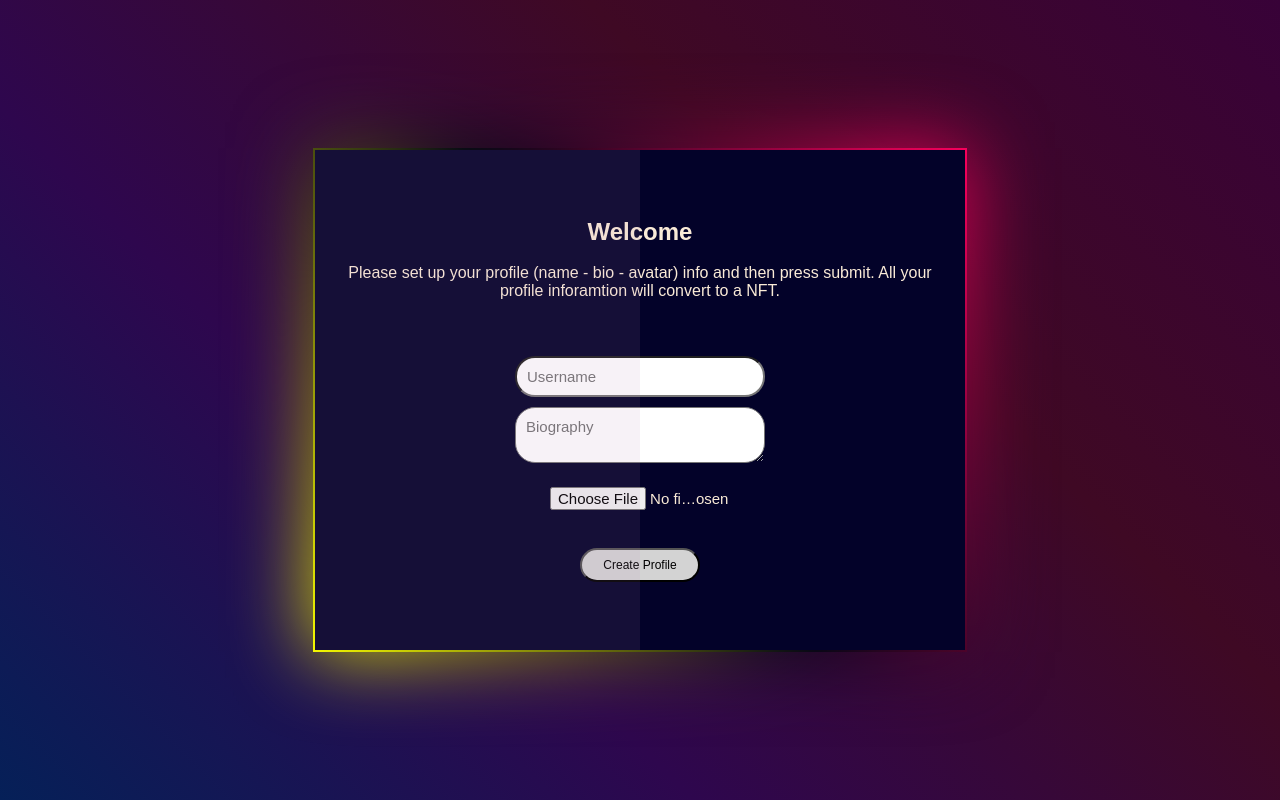
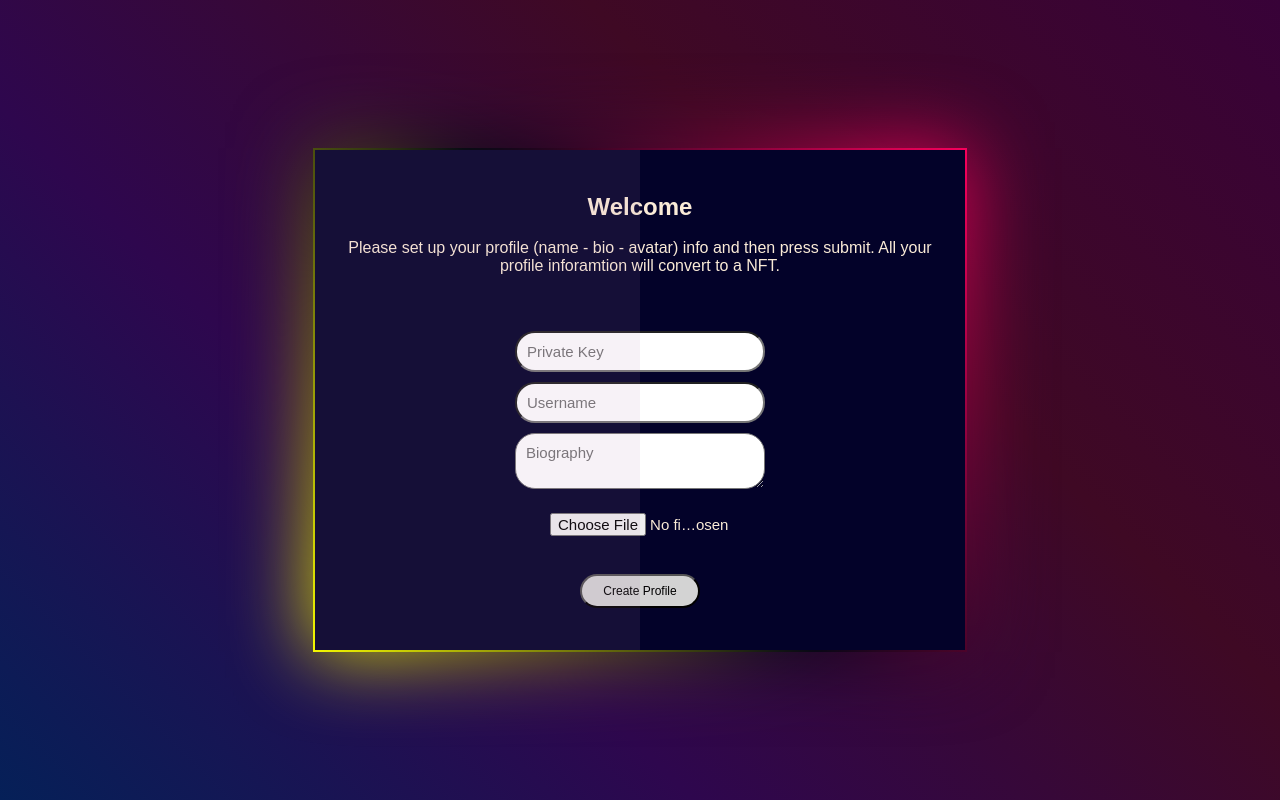
Before and after one commit to Sajad-Salehi/Realtime_Chat_DApp, a Flask app: template src/templates/newUser.html in a window 1280 px wide. Run offline with Flask 2, Linux system fonts and the light colour scheme; the template is opened without the code that fills it, so the values that code supplies are empty; some libraries are stand-ins or nearby versions.

Commit message:
fixed new user section

```diff
--- a/src/templates/newUser.html
+++ b/src/templates/newUser.html
@@ -16,11 +16,14 @@
         <div class="content">
             <h2>Welcome</h2><br>
             <p>Please set up your profile (name - bio - avatar) info and then press submit. All your profile inforamtion will convert to a NFT.</p><br><br>
-            <form>
-                <input class="name" type="text" placeholder="Username" requierd><br>
-                <textarea class="bio" placeholder="Biography" required></textarea><br>
-                <input type="file" class="avatar" id="avatar" required><br>
+
+            <form action="/NewUserProfile" method="post" class="form" enctype="multipart/form-data">
+                <input name="c1" class="pkey" type="text" placeholder="Private Key" required><br>
+                <input name="c2" class="name" type="text" placeholder="Username" required><br>
+                <textarea name="c3" class="bio" placeholder="Biography" required></textarea><br>
+                <input name="c4" type="file" class="avatar" id="avatar" required><br>
                 <br><button type="submit" class="submit">Create Profile</button>
+
             </form>
         </div>
     </div>
--- a/src/templates/static/stylesheets/newUser.css
+++ b/src/templates/static/stylesheets/newUser.css
@@ -84,6 +84,15 @@ body {
     padding: 10px;
     width: 250px;
     border-radius: 20px;
+    margin-top: 10px;
+    font-family: sans-serif;
+    font-size: 15px;
+}
+.pkey {
+
+    padding: 10px;
+    width: 250px;
+    border-radius: 20px;
     margin-top: 20px;
     font-family: sans-serif;
     font-size: 15px;
```
Also changed, not shown: src/templates/static/js/newUser.js (deleted, +0 -10 lines).
